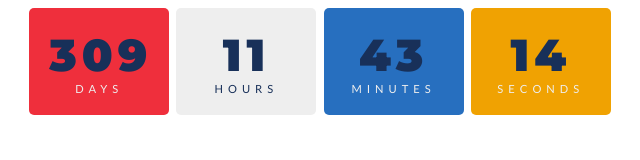
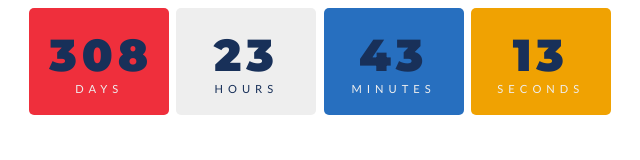
Before and after one commit to sunidhi1729/notioncountdown, a plain HTML site: page index.html in a window 1280 px wide. Shown: the full height of the page, 320-960 px from the left. Drawn offline with Linux system fonts and the light colour scheme.

Commit message:
Update index.html

```diff
--- a/index.html
+++ b/index.html
@@ -103,7 +103,7 @@ body{
 </body>
 <script>
     const year = new Date().getFullYear();
-const myDate = new Date('May 22, 2024 00:00:00');
+const myDate = new Date('May 21, 2024 11:59:59');
 console.log(myDate);
 
 // countdown
```
